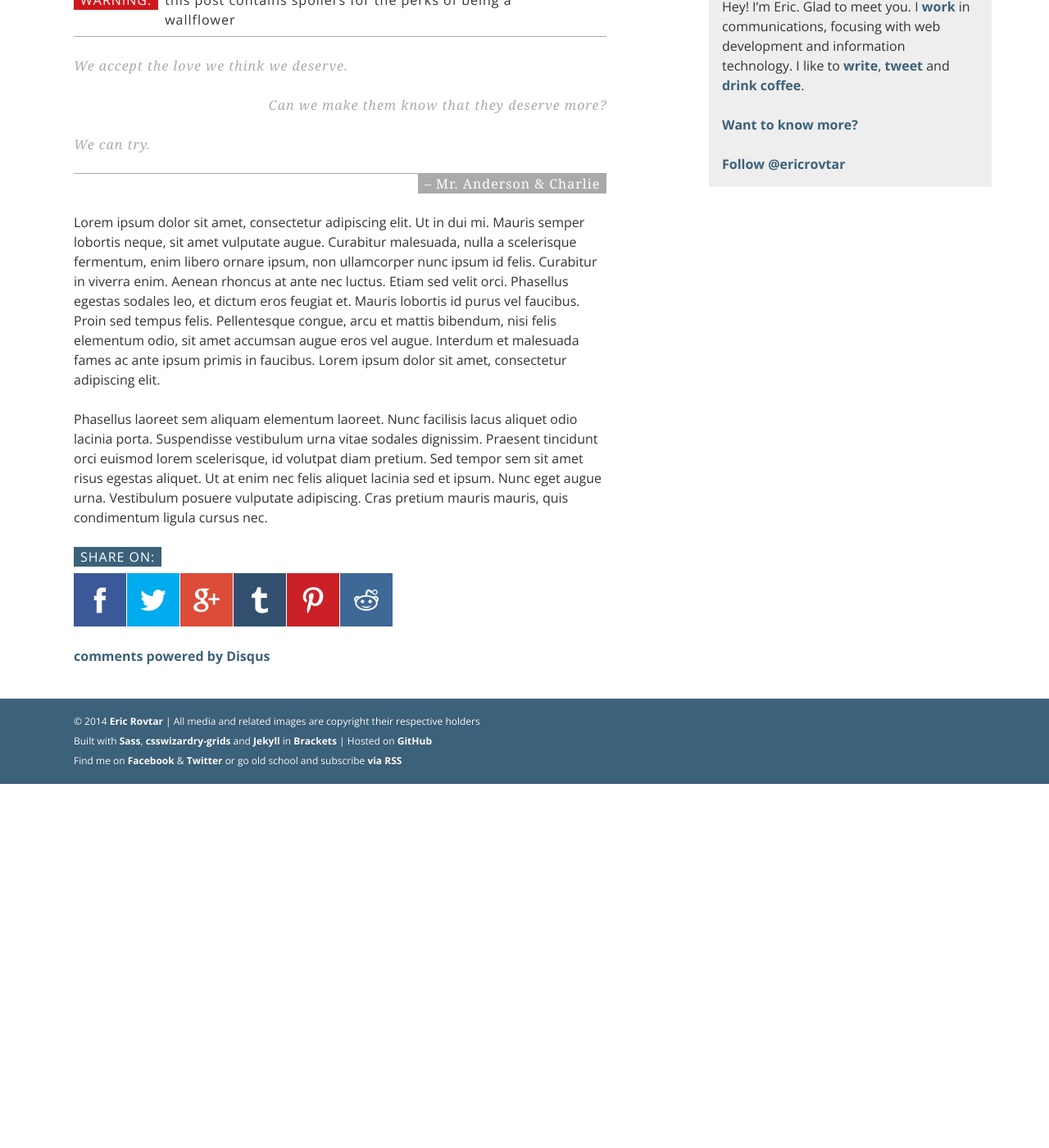
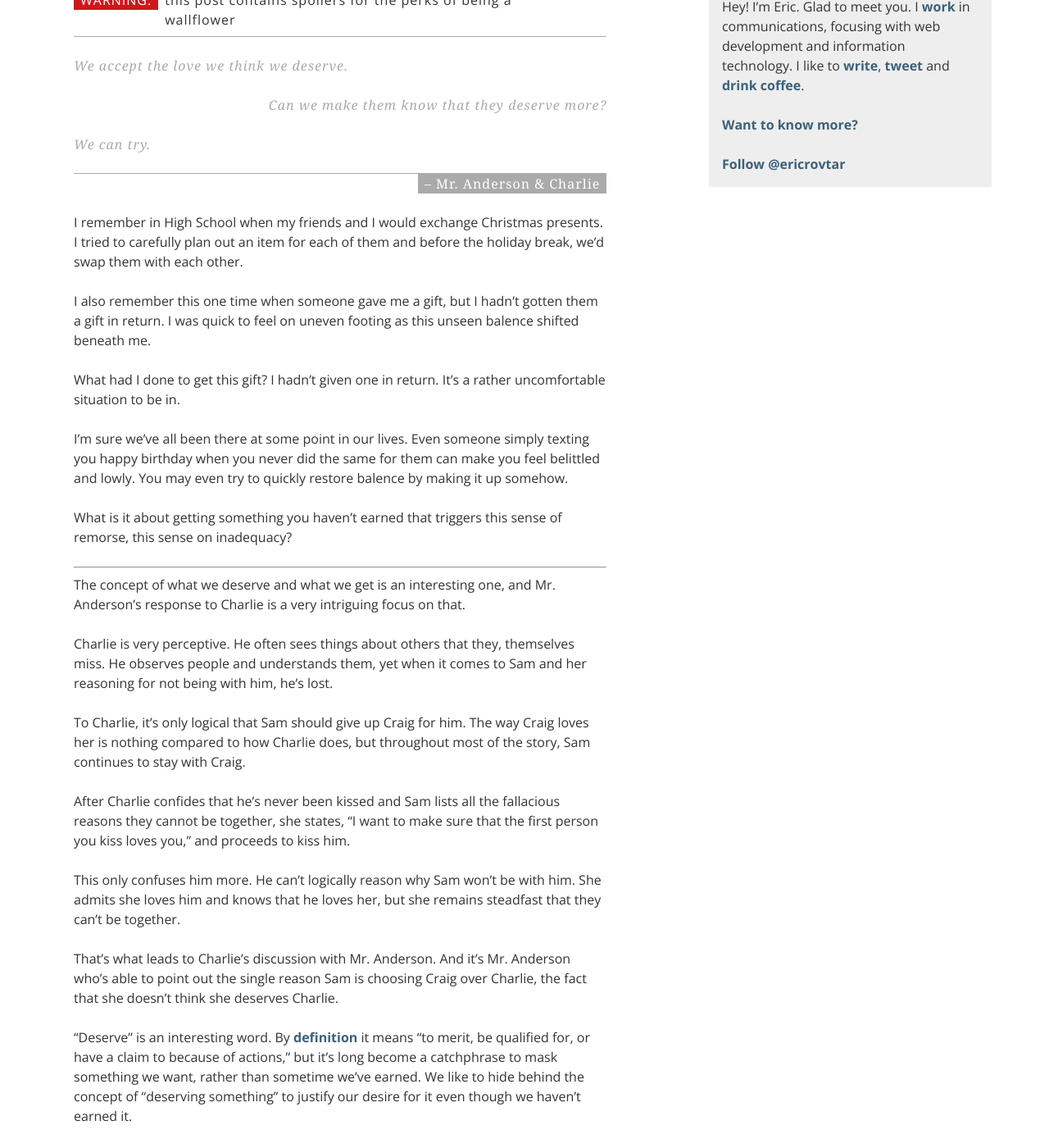
Before and after one commit to ericrovtar/ericrovtar.github.io, a Jekyll site: the page built from _posts/2014-05-11-the-perks-of-being-a-wall-flower.md, in a window 1280 px wide and 1400 px high, scrolled down 364 px. Shown: the whole window at 82% size. Built offline with Jekyll 4.4.1, drawn with Linux system fonts in a browser that asks for light colours; nearby versions of some CDN libraries; comment, search, counter and statistics services are not loaded; before the commit the page ends 1320 px from its top, so only the background shows below that; some of the changed text lies outside the part shown.

```diff
--- a/_posts/2014-05-11-the-perks-of-being-a-wall-flower.md
+++ b/_posts/2014-05-11-the-perks-of-being-a-wall-flower.md
@@ -21,10 +21,62 @@
     </cite>
 </blockquote>
 
-<p>
-    Lorem ipsum dolor sit amet, consectetur adipiscing elit. Ut in dui mi. Mauris semper lobortis neque, sit amet vulputate augue. Curabitur malesuada, nulla a scelerisque fermentum, enim libero ornare ipsum, non ullamcorper nunc ipsum id felis. Curabitur in viverra enim. Aenean rhoncus at ante nec luctus. Etiam sed velit orci. Phasellus egestas sodales leo, et dictum eros feugiat et. Mauris lobortis id purus vel faucibus. Proin sed tempus felis. Pellentesque congue, arcu et mattis bibendum, nisi felis elementum odio, sit amet accumsan augue eros vel augue. Interdum et malesuada fames ac ante ipsum primis in faucibus. Lorem ipsum dolor sit amet, consectetur adipiscing elit.
-</p>
+I remember in High School when my friends and I would exchange Christmas presents. I tried to carefully plan out an item for each of them and before the holiday break, we’d swap them with each other.
 
-<p>
-    Phasellus laoreet sem aliquam elementum laoreet. Nunc facilisis lacus aliquet odio lacinia porta. Suspendisse vestibulum urna vitae sodales dignissim. Praesent tincidunt orci euismod lorem scelerisque, id volutpat diam pretium. Sed tempor sem sit amet risus egestas aliquet. Ut at enim nec felis aliquet lacinia sed et ipsum. Nunc eget augue urna. Vestibulum posuere vulputate adipiscing. Cras pretium mauris mauris, quis condimentum ligula cursus nec.
-</p>
+I also remember this one time when someone gave me a gift, but I hadn’t gotten them a gift in return. I was quick to feel on uneven footing as this unseen balence shifted beneath me.
+
+What had I done to get this gift? I hadn’t given one in return. It’s a rather uncomfortable situation to be in.
+
+I’m sure we’ve all been there at some point in our lives. Even someone simply texting you happy birthday when you never did the same for them can make you feel belittled and lowly. You may even try to quickly restore balence by making it up somehow.
+
+What is it about getting something you haven’t earned that triggers this sense of remorse, this sense on inadequacy?
+
+
+
+<hr />
+
+The concept of what we deserve and what we get is an interesting one, and Mr. Anderson’s response to Charlie is a very intriguing focus on that.
+
+Charlie is very perceptive. He often sees things about others that they, themselves miss. He observes people and understands them, yet when it comes to Sam and her reasoning for not being with him, he’s lost.
+
+To Charlie, it’s only logical that Sam should give up Craig for him. The way Craig loves her is nothing compared to how Charlie does, but throughout most of the story, Sam continues to stay with Craig.
+
+After Charlie confides that he’s never been kissed and Sam lists all the fallacious reasons they cannot be together, she states, “I want to make sure that the first person you kiss loves you,” and proceeds to kiss him.
+
+This only confuses him more. He can’t logically reason why Sam won’t be with him. She admits she loves him and knows that he loves her, but she remains steadfast that they can’t be together.
+
+That’s what leads to Charlie’s discussion with Mr. Anderson. And it’s Mr. Anderson who’s able to point out the single reason Sam is choosing Craig over Charlie, the fact that she doesn’t think she deserves Charlie.
+
+“Deserve” is an interesting word. By <a href="http://dictionary.reference.com/browse/deserve?s=t" target="_blank">definition</a> it means “to merit, be qualified for, or have a claim to because of actions,” but it’s long become a catchphrase to mask something we want, rather than sometime we’ve earned. We like to hide behind the concept of “deserving something” to justify our desire for it even though we haven’t earned it.
+
+Mr. Anderson understands this which is why he can explain to Charlie that, in Sam’s case, she doesn’t think she’s worthy of Charlie’s love and is rejecting it, instead opting for something far less but more befitting of the person she sees when looking in the mirror.
+
+“We accept the love we think we deserve.” If we lived our lives with that philosophy applied to everything, I wonder what we’d be left with. After all, what is it we really deserve?
+
+If I’m honest, I know that I don’t deserve much at all, but I also recognize just how much I’ve been given. When I look in the mirror, I often wonder, as Sam does, why would anyone like me? I’m nothing special and I’m definitely more messed up than I let on. I’m eternally flawed, trying to make headway in a world that does nothing but try to cut me down.
+
+There’s one key difference between Sam and myself, though: I accept the gifts I’ve been given but have failed to earn. I know that I don’t deserve them, so I’m thankful for them all the same. I’m thankful for a my job, my house, my car, my friends. I’m grateful for those who love me, even when they don’t have to.
+
+I’m not perfect; I admit that. And no matter how much I try to hide that fact or attempt to correct it, I also know that I’ll never be good enough.
+
+If Charlie were to observe me, he’d see right through me, but he wouldn’t care either. He’d focus on the good parts.
+
+{% comment %}
+Anyone who has ever wrestled with low self-esteem will probably relate to this rather easily. You begin to feel so lowly about yourself that you can’t justify why anyone else would care enough to be nice to you, let alone love you.
+
+Most would probably say that low self-esteem is a negative thing – and left unchecked, it can be – but any of us who have dealt with those feelings are simply more in tune with who we are inside. We know that our outside is a façade made to fit in and make other like us, but deep down we also know we don’t deserve those people in our lives because, if they were to really know us – all our faults and weaknesses – they wouldn’t really like us.
+
+Have you ever thought what it would be like if everyone could read your thoughts? What would they find inside your head?
+
+I know I’d be freaked out if my thoughts were broadcast to the world or even just to my friends. All the times I’ve had a negative thought about someone or something suddenly broadcast for all to hear. Every fleeting bit of jealousy and envy on full display. A lot of people’s feelings would be hurt.
+
+I’m willing to bet that I’m not alone in this. Even though some of us keep it hidden really well, our inner thoughts betray us. Sure, they may be passing and easily dismissed, but they were still made, and if the world were to see them all, I doubt we would be liked by very many people. Isn’t is often when we lose control of one of those thoughts and it slips between our lips that the most damage is done?
+
+If people knew the real you, the one that’s guarded and kept secret, what would they think?
+
+Yet, that’s not often how we live. Instead, we’ve been given so much, so many things that we haven’t earned and by no means deserve. For many of us that comes in the form of a family, a house, a job.
+{% endcomment %}
+
+I hope some of you are lucky to realize this and see the world through grateful eyes. Be mindful the next time you start a sentence with “I deserve” and remember how Charlie saw others. Try to see yourself and those around you as he would see you. Even when the world reminds you of what you really deserve, look upward and see all that you still have.
+
+Even life is simply a gift you never earned.
```
Also changed, not shown: images/posts/welcome.jpg (added).
